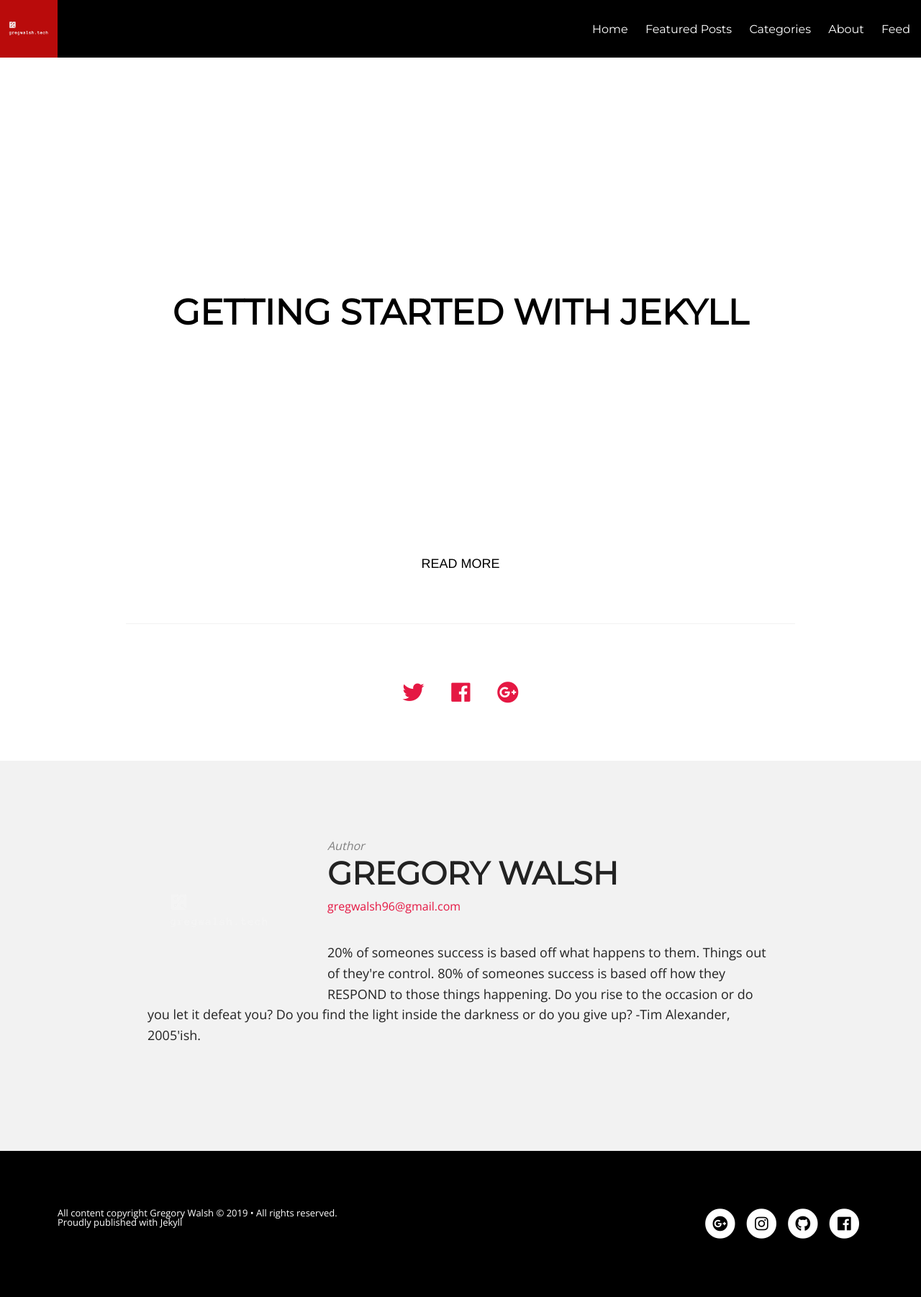
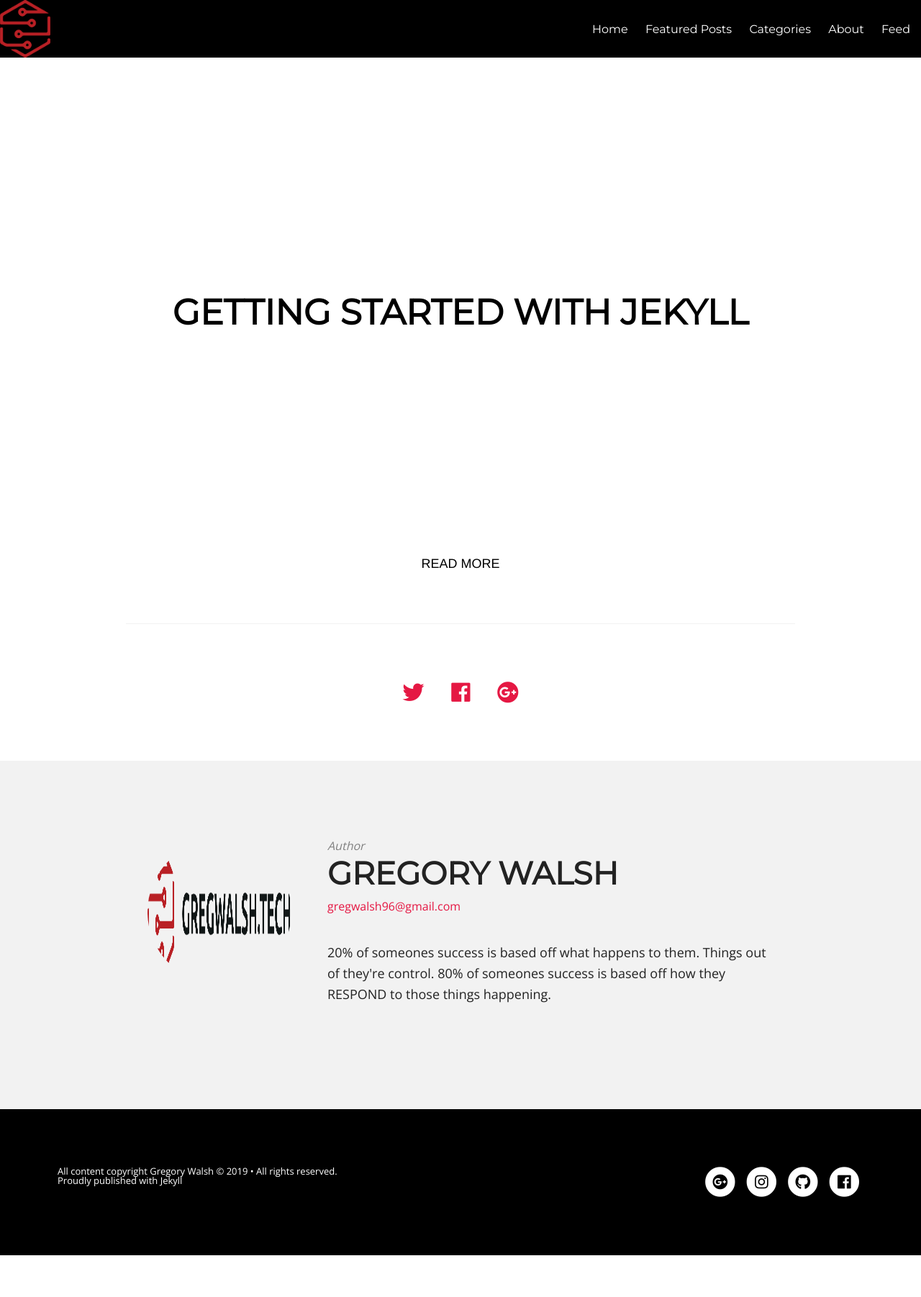
Before and after one commit to walshg3/walshg3.github.io, a Jekyll site: the page built from _posts/2019-02-15-jekyll-is-fun.md, in a window 1280 px wide. Shown: the whole page at 72% size. Built offline with Jekyll 4.4.1, drawn with Linux system fonts in a browser that asks for light colours; after the commit the page ends 1744 px from its top, so only the background shows below that.

Commit message:
Added new logo and Quote

```diff
--- a/_config.yml
+++ b/_config.yml
@@ -1,20 +1,20 @@
 title:            Greg Walsh Blog and Online Resume
 description:      "Initial Homepage of website."
-logo:             logo.png
+logo:             Logo-only.png
 disqus_shortname: walshg3
 share:            true
 # Change url to your domain. Leave localhost server or blank when working locally.
 # or use the hint from http://jekyllrb.com/docs/github-pages/ to keep this the same
 # whether working locally or remotely. Start Jekyll with: jekyll serve --baseurl ''
-#url:        	  http://hmfaysal.github.io
+url:        	  https://gregwalsh.tech
 
 # Owner/author information
 owner:
   name:           Gregory Walsh
-  avatar:         logo_transparent.png
+  avatar:         Long-PNG.png
   email:          gregwalsh96@gmail.com
   # Use the coder's toolbox at http://coderstoolbox.net/string/#!encoding=xml&action=encode&charset=us_ascii to encode your description into XML string
-  description:    "20% of someones success is based off what happens to them. Things out of they're control. 80% of someones success is based off how they RESPOND to those things happening. Do you rise to the occasion or do you let it defeat you? Do you find the light inside the darkness or do you give up? -Tim Alexander, 2005'ish."
+  description:    "20% of someones success is based off what happens to them. Things out of they're control. 80% of someones success is based off how they RESPOND to those things happening."
   # Social networking links used in footer. Update and remove as you like.
   twitter:        GregWalsh96
   facebook:       gregory.j.walsh.1
```
Also changed, not shown: images/Logo-only.png (added), images/Long-PNG.png (added), images/stacked png.png (added).
